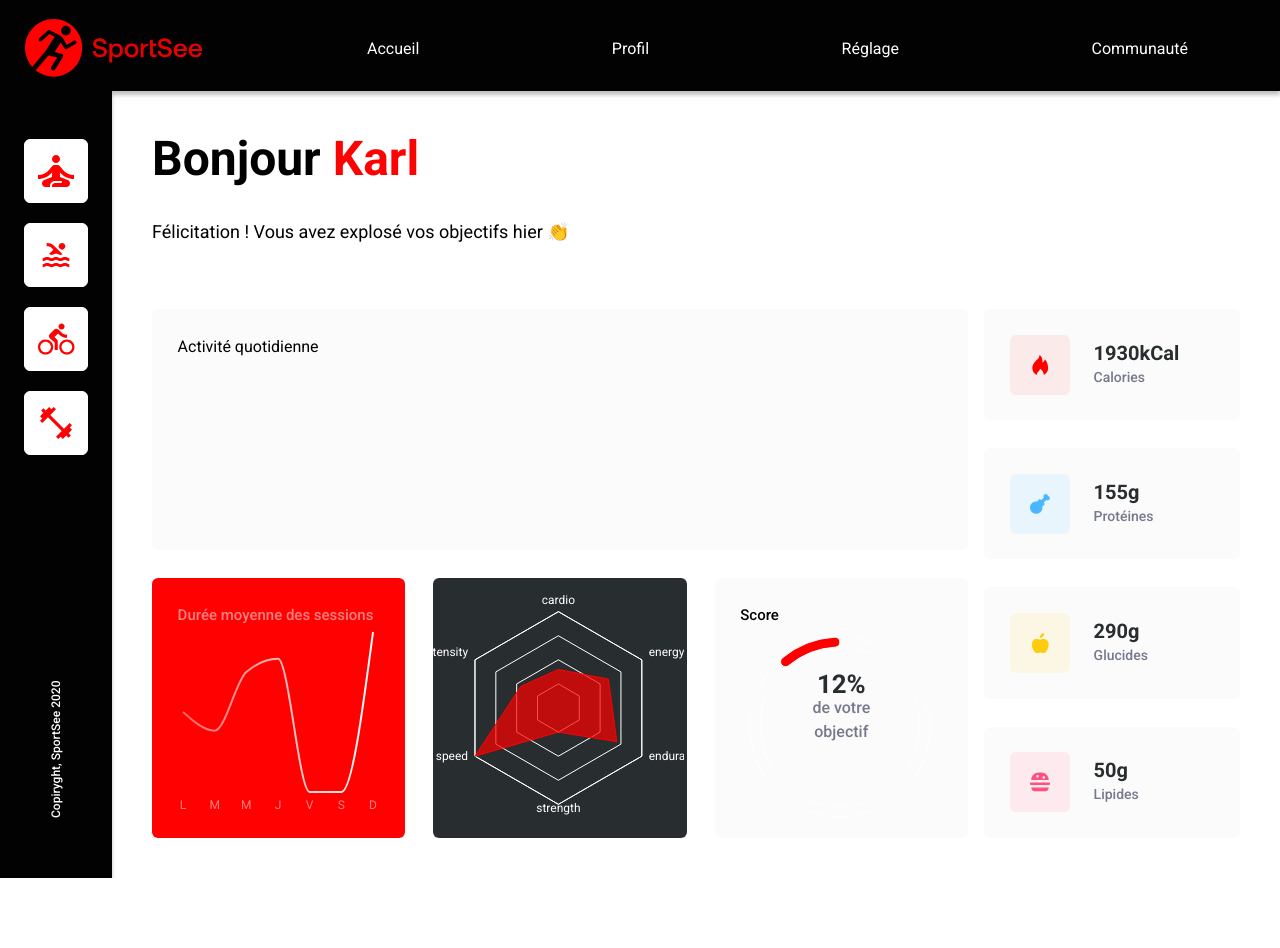
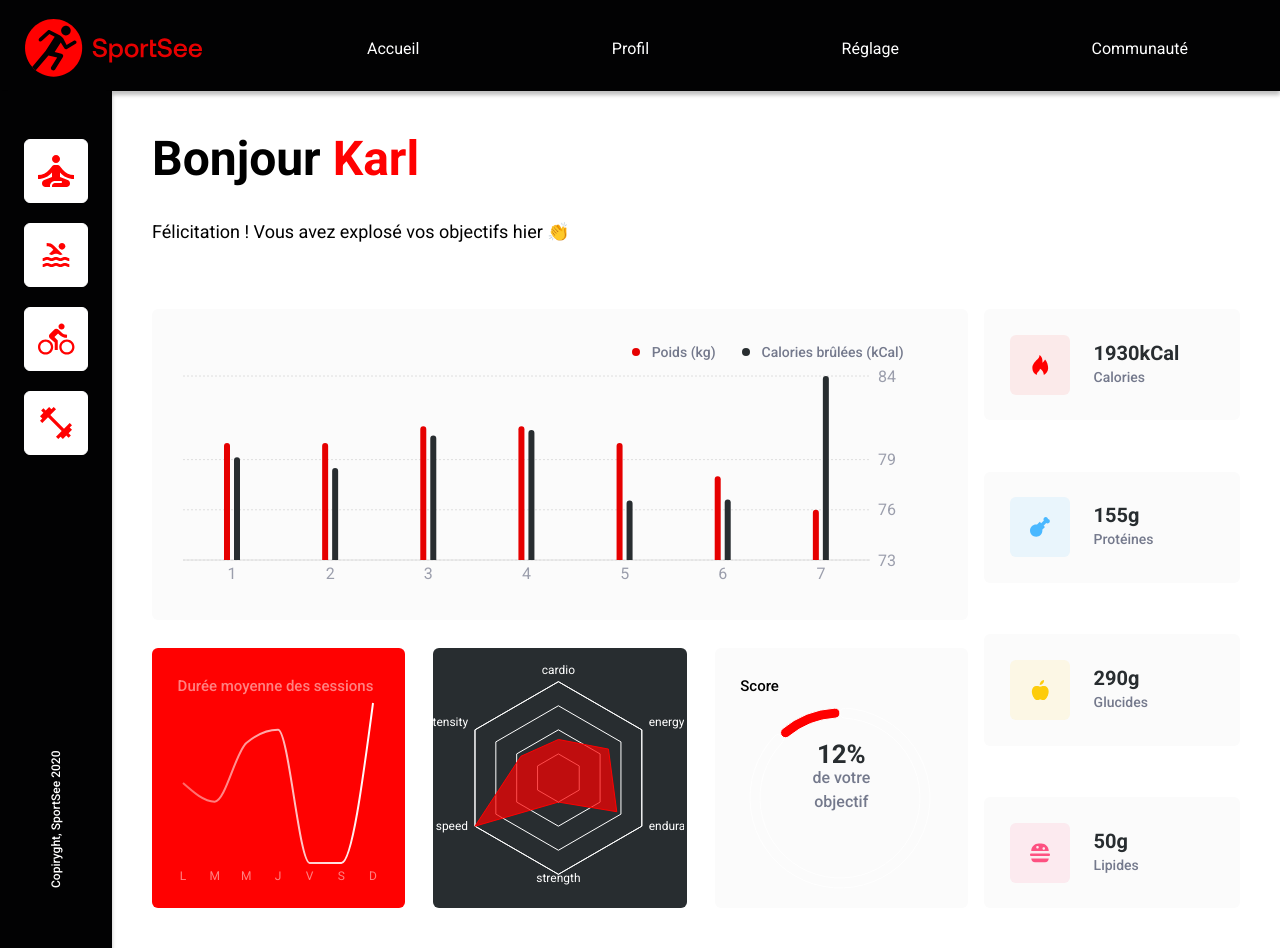
Before and after one commit to gcorbelin/SportSee, a Next.js app: page / in a window 1280 px wide. Before the commit the page ends 878 px from the top, so only its background shows below. Built offline with nearby package versions, Linux system fonts and the light colour scheme.

Commit message:
Feat(daily): Add Daily bars chart

```diff
--- /dev/null
+++ b/src/components/Daily/Daily.tsx
@@ -0,0 +1,113 @@
+import {
+  Bar,
+  BarChart,
+  CartesianGrid,
+  Legend,
+  ResponsiveContainer,
+  Tooltip,
+  XAxis,
+  YAxis,
+} from "recharts";
+import { Activity } from "@/models/activity";
+import styles from "@/styles/Daily.module.css";
+import utilsStyles from "@/styles/utils.module.css";
+
+interface DailyProps {
+  activity: Activity[];
+}
+
+export default function Daily({ activity }: DailyProps) {
+  const kgMin = activity.reduce((prev, curr) =>
+    prev.kilogram < curr.kilogram ? prev : curr
+  );
+  const kgMax = activity.reduce((prev, curr) =>
+    prev.kilogram > curr.kilogram ? prev : curr
+  );
+  const calMin = activity.reduce((prev, curr) =>
+    prev.calories < curr.calories ? prev : curr
+  );
+  const calMax = activity.reduce((prev, curr) =>
+    prev.calories > curr.calories ? prev : curr
+  );
+
+  const renderTooltip = ({ active, payload }: any) => {
+    if (active && payload && payload.length) {
+      return (
+        <div className={styles.tooltip}>
+          {payload[0].value} kg <br />
+          {payload[1].value} Kcal
+        </div>
+      );
+    }
+  };
+
+  return (
+    <div className={`${utilsStyles.block} ${styles.daily} `}>
+      <ResponsiveContainer width={"99%"} height={260}>
+        <BarChart width={730} height={250} data={activity}>
+          <CartesianGrid
+            vertical={false}
+            strokeDasharray="2 2"
+            stroke="#DEDEDE"
+          />
+          <XAxis
+            dataKey="day"
+            tickLine={false}
+            stroke="#9B9EAC"
+            axisLine={{ stroke: "#DEDEDE" }}
+            tickFormatter={(tick, index) => `${index + 1}`}
+          />
+          <YAxis
+            dataKey="kilogram"
+            orientation="right"
+            axisLine={false}
+            tickLine={false}
+            domain={[kgMin.kilogram - 3, kgMax.kilogram + 3]}
+            stroke="#9B9EAC"
+            yAxisId={"kilogram"}
+          />
+          <YAxis
+            dataKey="calories"
+            orientation="right"
+            axisLine={false}
+            tickLine={false}
+            domain={[calMin.kilogram - 30, calMax.kilogram + 30]}
+            stroke="#9B9EAC"
+            yAxisId={"calories"}
+            hide
+          />
+          <Tooltip
+            content={renderTooltip}
+            cursor={{ fill: "#C4C4C4", opacity: 0.5 }}
+          />
+          <Legend
+            verticalAlign="top"
+            align="right"
+            height={36}
+            iconType="circle"
+            iconSize={8}
+            formatter={(value) => {
+              return <span className={styles.legend}>{value}</span>;
+            }}
+          />
+          <Bar
+            dataKey="kilogram"
+            barSize={6}
+            fill="#E60000"
+            radius={[10, 10, 0, 0]}
+            yAxisId={"kilogram"}
+            name="Poids (kg)"
+          />
+          <Bar
+            dataKey="calories"
+            barSize={6}
+            fill="#282D30"
+            radius={[10, 10, 0, 0]}
+            yAxisId={"calories"}
+            name="Calories brûlées (kCal)"
+          />
+        </BarChart>
+      </ResponsiveContainer>
+    </div>
+  );
+}
--- /dev/null
+++ b/src/models/activity.ts
@@ -0,0 +1,5 @@
+export type Activity = {
+  day: string;
+  kilogram: number;
+  calories: number;
+};
--- a/src/pages/index.tsx
+++ b/src/pages/index.tsx
@@ -3,7 +3,17 @@ import Layout from "@/components/Layout/Layout";
 import DataBlock from "@/components/DataBlock/DataBlock";
 import styles from "@/styles/Home.module.css";
 import utilsStyles from "@/styles/utils.module.css";
-import { user, userSessions, userPerformance } from "./api/mockedDatas";
+import {
+  user,
+  userSessions,
+  userPerformance,
+  userActivity,
+} from "./api/mockedDatas";
+
+// Daily component contains the recharts chart
+const Daily = dynamic(() => import("@/components/Daily/Daily"), {
+  ssr: false,
+});
 
 // Objective component contains the recharts chart
 const Objective = dynamic(() => import("@/components/Objective/Objective"), {
@@ -41,9 +51,7 @@ export default function Home() {
         </div>
         <div className={styles["home-wrapper"]}>
           <div className={styles["home-main"]}>
-            <div className={`${utilsStyles.block} ${styles["home-weight"]} `}>
-              Activité quotidienne
-            </div>
+            <Daily activity={userActivity.data.sessions} />
             <div className={styles["home-main-secondary"]}>
               <Session sessions={userSessions.data.sessions} />
               <CharacterStats datas={userPerformance.data} />
--- /dev/null
+++ b/src/styles/Daily.module.css
@@ -0,0 +1,23 @@
+.daily {
+  position: relative;
+  height: 100%;
+  max-height: 320px;
+}
+
+.tooltip {
+  padding: 0.5rem;
+  background-color: var(--theme-color-1);
+  border-radius: 0;
+  color: var(--text-color-2);
+  font-size: 0.5rem;
+  font-weight: 500;
+}
+
+.legend {
+  display: inline-block;
+  margin-left: 0.5rem;
+  margin-right: 1rem;
+  color: var(--text-color-3);
+  font-size: 0.875rem;
+  font-weight: 500;
+}
--- a/src/styles/Home.module.css
+++ b/src/styles/Home.module.css
@@ -39,11 +39,6 @@
   gap: 1.75rem;
 }
 
-.home-weight {
-  height: 100%;
-  max-height: 320px;
-}
-
 .home-main-secondary {
   display: grid;
   grid-template-columns: 1fr;
```
